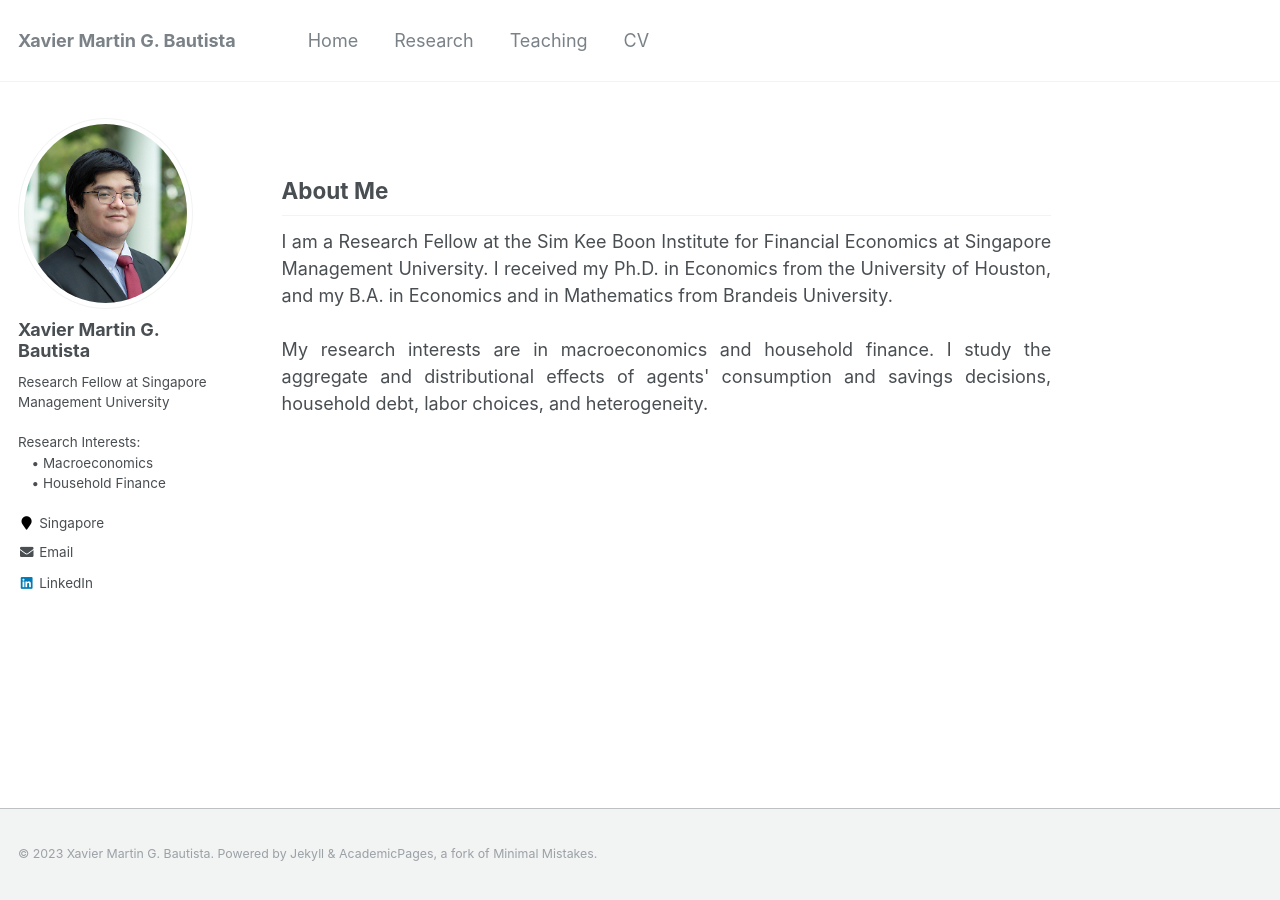
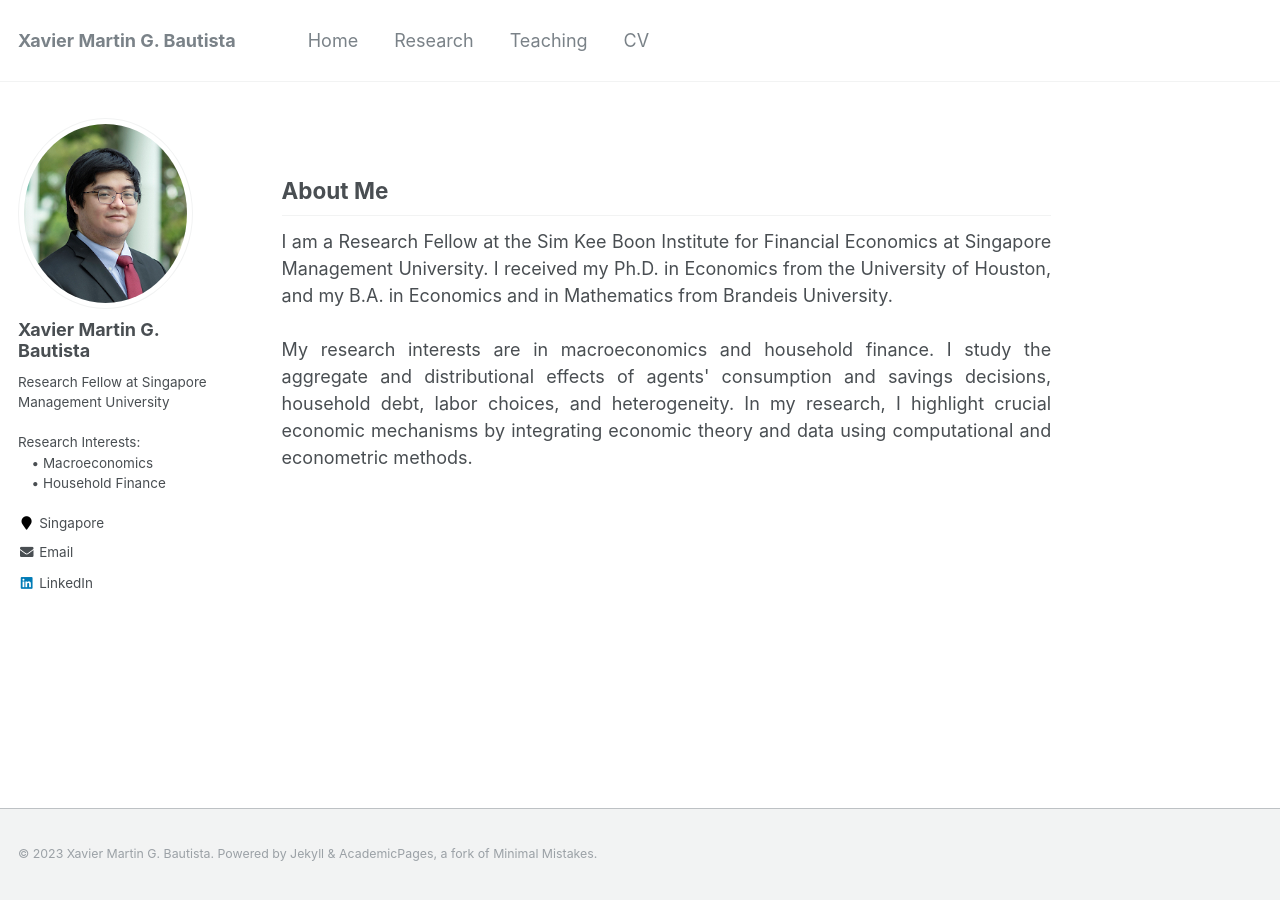
Before and after one commit to xmgbautista/xmgbautista.github.io, a Jekyll site: the page built from _pages/about.md, in a window 1280 px wide. Built offline with Jekyll 4.4.1, drawn with Linux system fonts in a browser that asks for light colours.

Commit message:
Update about.md

```diff
--- a/_pages/about.md
+++ b/_pages/about.md
@@ -22,5 +22,6 @@ Economics from the University of Houston, and my B.A. in Economics and in Mathem
 <br>
 <br>
 My research interests are in macroeconomics and household finance. I study the aggregate and distributional effects of agents' consumption
-and savings decisions, household debt, labor choices, and heterogeneity.
+and savings decisions, household debt, labor choices, and heterogeneity. In my research, I highlight crucial economic mechanisms by integrating
+economic theory and data using computational and econometric methods.
 </p>
```
